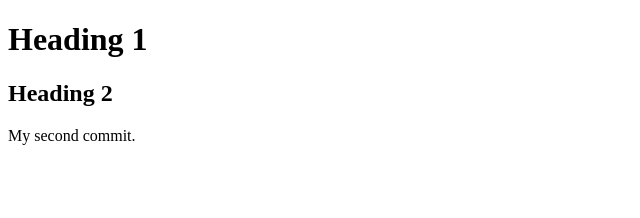
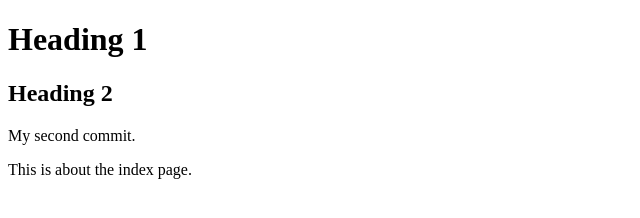
Before and after one commit to Aayushma25/git_remote, a plain HTML site: page index.html in a window 1280 px wide. Shown: the whole page, without its empty margins (0-640 px from the left). Drawn offline with Linux system fonts and the light colour scheme.

Commit message:
THird commit change

```diff
--- a/index.html
+++ b/index.html
@@ -10,6 +10,6 @@
     <h2> Heading 2 </h2>
 
     <p> My second commit.</p>
-
+    <p>This is about the index page. </p>
 </body>
 </html>
```
